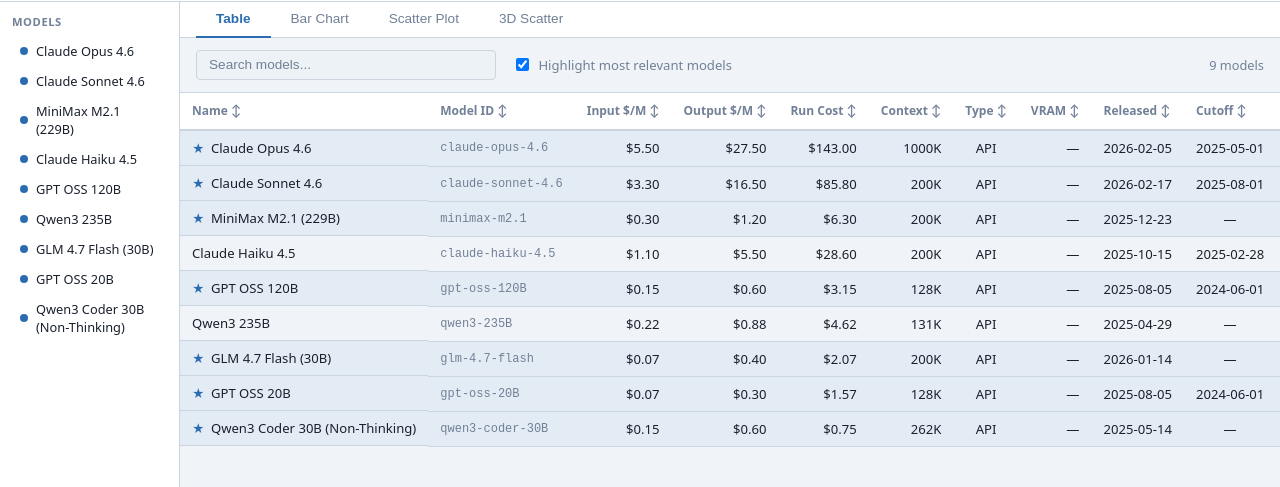
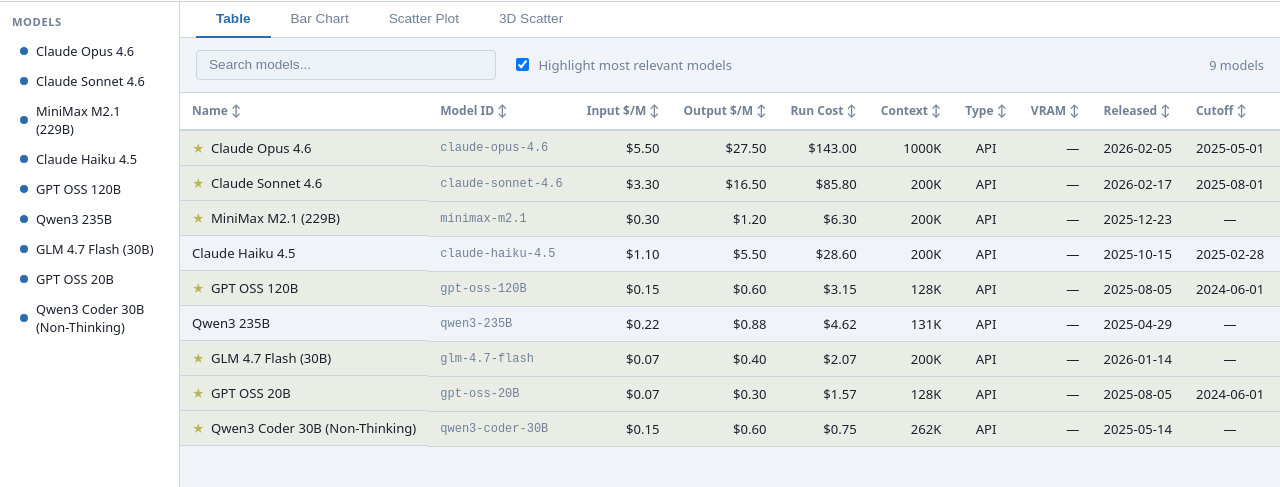
Before and after one commit to ilja82/ai-models, an Angular app: page / in a window 1280 px wide. Both pictures are taken after a click on the button "Table". Shown: the part 80-567 px from the top of the page. Built offline with nearby package versions, Linux system fonts and the light colour scheme.

Commit message:
Update styling for useful elements: adjust background colors in bar chart, data table, and scatter plot components

```diff
--- a/src/app/components/bar-chart/bar-chart.scss
+++ b/src/app/components/bar-chart/bar-chart.scss
@@ -37,7 +37,10 @@
         &.api { background: rgba(99, 140, 210, 0.85); }
         &.local { background: rgba(70, 180, 180, 0.85); }
         &.both { background: rgba(147, 112, 219, 0.85); }
-        &.useful { background: rgba(99, 179, 99, 0.85); }
+
+        &.useful {
+          background: rgba(180, 180, 80, 0.95);
+        }
       }
     }
 
--- a/src/app/components/data-table/data-table.scss
+++ b/src/app/components/data-table/data-table.scss
@@ -111,11 +111,11 @@
   }
 
   tr.useful td {
-    background: rgba(var(--accent-rgb), 0.06);
+    background: rgba(180, 180, 80, 0.10);
   }
 
   tr.useful:hover td {
-    background: rgba(var(--accent-rgb), 0.12);
+    background: rgba(180, 180, 80, 0.18);
   }
 
   .name-cell {
@@ -125,7 +125,7 @@
   }
 
   .useful-badge {
-    color: var(--accent);
+    color: rgba(180, 180, 80, 0.95);
     font-size: 0.75rem;
   }
 }
--- a/src/app/components/scatter-plot/scatter-plot.scss
+++ b/src/app/components/scatter-plot/scatter-plot.scss
@@ -54,7 +54,7 @@
         }
         &.useful {
           border-radius: 50%;
-          background: rgba(80,180,80,0.95);
+          background: rgba(180, 180, 80, 0.95);
         }
       }
     }
--- a/src/app/components/scatter-plot/scatter-plot.ts
+++ b/src/app/components/scatter-plot/scatter-plot.ts
@@ -173,13 +173,13 @@
         // Most attractive is always upper-right
         ctx.fillStyle = 'rgba(120, 220, 130, 0.35)';
         ctx.fillRect(xMid, top, right - xMid, yMid - top);
-        ctx.fillStyle = 'rgba(170, 170, 170, 0.13)';
+        ctx.fillStyle = 'rgba(220, 90, 90, 0.18)';
         ctx.fillRect(left, yMid, xMid - left, bottom - yMid);
         ctx.font = '10px system-ui, sans-serif';
         ctx.fillStyle = 'rgba(80, 200, 90, 0.9)';
         ctx.textAlign = 'right';
         ctx.fillText('Most attractive', right - 6, top + 14);
-        ctx.fillStyle = 'rgba(130, 130, 130, 0.55)';
+        ctx.fillStyle = 'rgba(220, 90, 90, 0.75)';
         ctx.textAlign = 'left';
         ctx.fillText('Least attractive', left + 6, bottom - 6);
 
```
